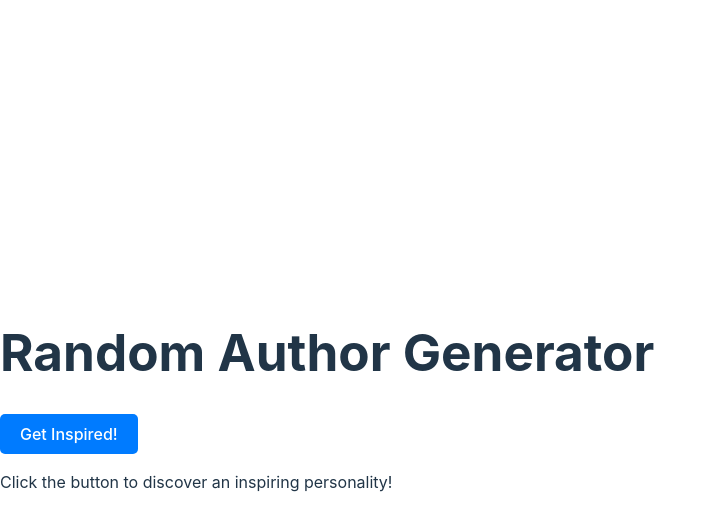
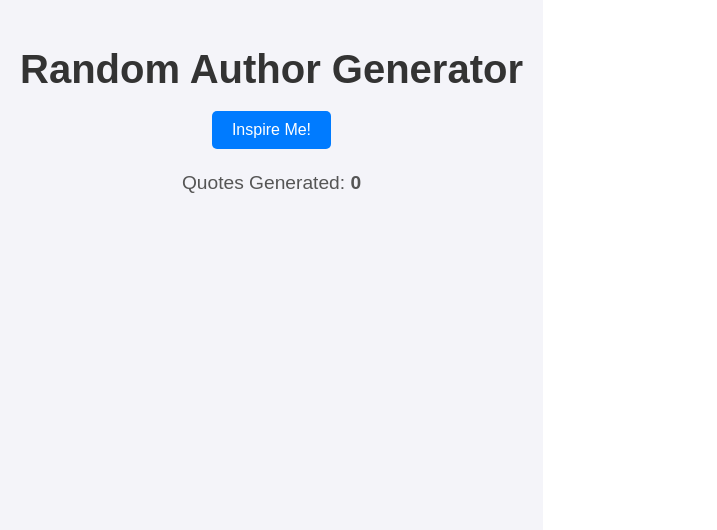
Before and after one commit to nakullsharma/random-authors, a React (Vite) app: page / in a window 1280 px wide. Shown: the top 530 px of the page, without its empty margins (0-717 px from the left). Built offline with nearby package versions, Linux system fonts and the light colour scheme.

Commit message:
daily changes

```diff
--- a/src/App.jsx
+++ b/src/App.jsx
@@ -1,44 +1,91 @@
 import React, { useState } from "react";
-import authors from "./authors.json"; // Importing authors.json
-import "./App.css"; // Importing styles
+import authors from "./authors.json";
 
 function App() {
   const [author, setAuthor] = useState(null);
+  const [quoteCount, setQuoteCount] = useState(0); // New state for quote count
 
-  // Function to get a random author
   const getRandomAuthor = () => {
     const randomIndex = Math.floor(Math.random() * authors.length);
     setAuthor(authors[randomIndex]);
+    setQuoteCount(quoteCount + 1); // Increment quote count
   };
 
   return (
-    <div className="app-container">
-      <h1 className="app-title">Random Author Generator</h1>
-      <button onClick={getRandomAuthor} className="generate-button">
-        Get Inspired!
+    <div
+      style={{
+        textAlign: "center",
+        padding: "20px",
+        fontFamily: "'Arial', sans-serif",
+        backgroundColor: "#f4f4f9",
+        minHeight: "100vh",
+      }}
+    >
+      <h1 style={{ fontSize: "2.5rem", color: "#333", marginBottom: "20px" }}>
+        Random Author Generator
+      </h1>
+      <button
+        onClick={getRandomAuthor}
+        style={{
+          padding: "10px 20px",
+          fontSize: "16px",
+          cursor: "pointer",
+          backgroundColor: "#007BFF",
+          color: "#fff",
+          border: "none",
+          borderRadius: "5px",
+          transition: "background-color 0.3s ease",
+        }}
+      >
+        Inspire Me!
       </button>
       {author && (
-        <div className="quote-card">
-          <h2 className="author-name">{author.name}</h2>
-          <p className="quote-text">"{author.bio}"</p>
-          <p className="author-description">
-            <strong>About:</strong> {author.description}
+        <div
+          style={{
+            marginTop: "30px",
+            padding: "20px",
+            backgroundColor: "#fff",
+            borderRadius: "10px",
+            boxShadow: "0 4px 8px rgba(0,0,0,0.1)",
+            maxWidth: "600px",
+            margin: "30px auto",
+            textAlign: "left",
+          }}
+        >
+          <h2 style={{ fontSize: "1.8rem", color: "#333" }}>{author.name}</h2>
+          <p style={{ fontSize: "1.2rem", color: "#555" }}>
+            <strong>Description:</strong> {author.description}
           </p>
+          <p style={{ fontSize: "1rem", color: "#666", marginTop: "10px" }}>
+            <strong>Bio:</strong> {author.bio}
+          </p>
+          {author.link && (
             <a
               href={author.link}
               target="_blank"
               rel="noopener noreferrer"
-            className="link"
+              style={{
+                fontSize: "1rem",
+                color: "#007BFF",
+                textDecoration: "none",
+                marginTop: "10px",
+                display: "inline-block",
+              }}
             >
               Read More
             </a>
+          )}
         </div>
       )}
-      {!author && (
-        <div className="fact-section">
-          <p>Click the button to discover an inspiring personality!</p>
+      <div
+        style={{
+          marginTop: "20px",
+          fontSize: "1.2rem",
+          color: "#555",
+        }}
+      >
+        Quotes Generated: <strong>{quoteCount}</strong>
       </div>
-      )}
     </div>
   );
 }
```
Also changed, not shown: src/authors.json. Lines whose indentation alone changed are shown as unchanged.
